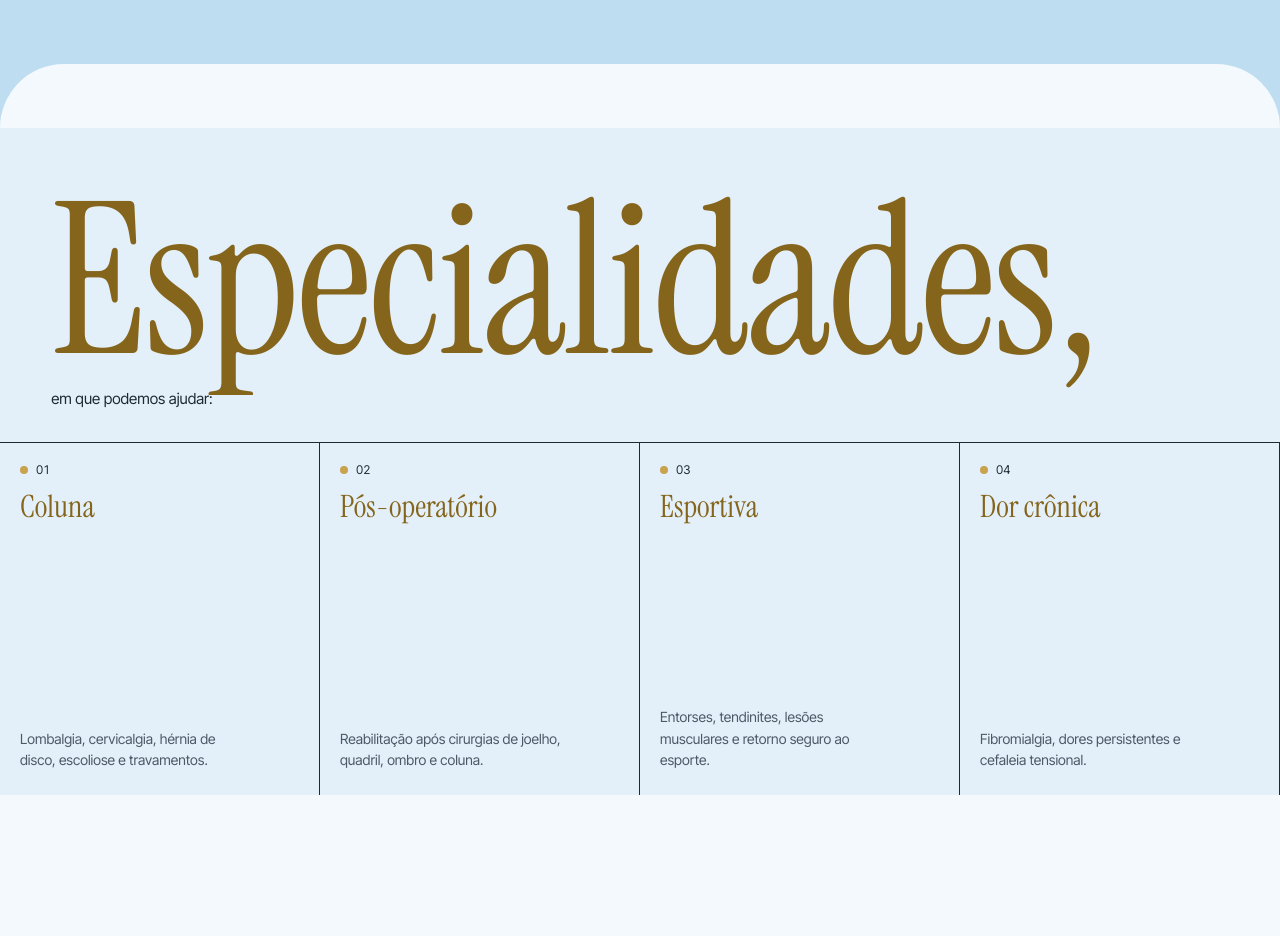
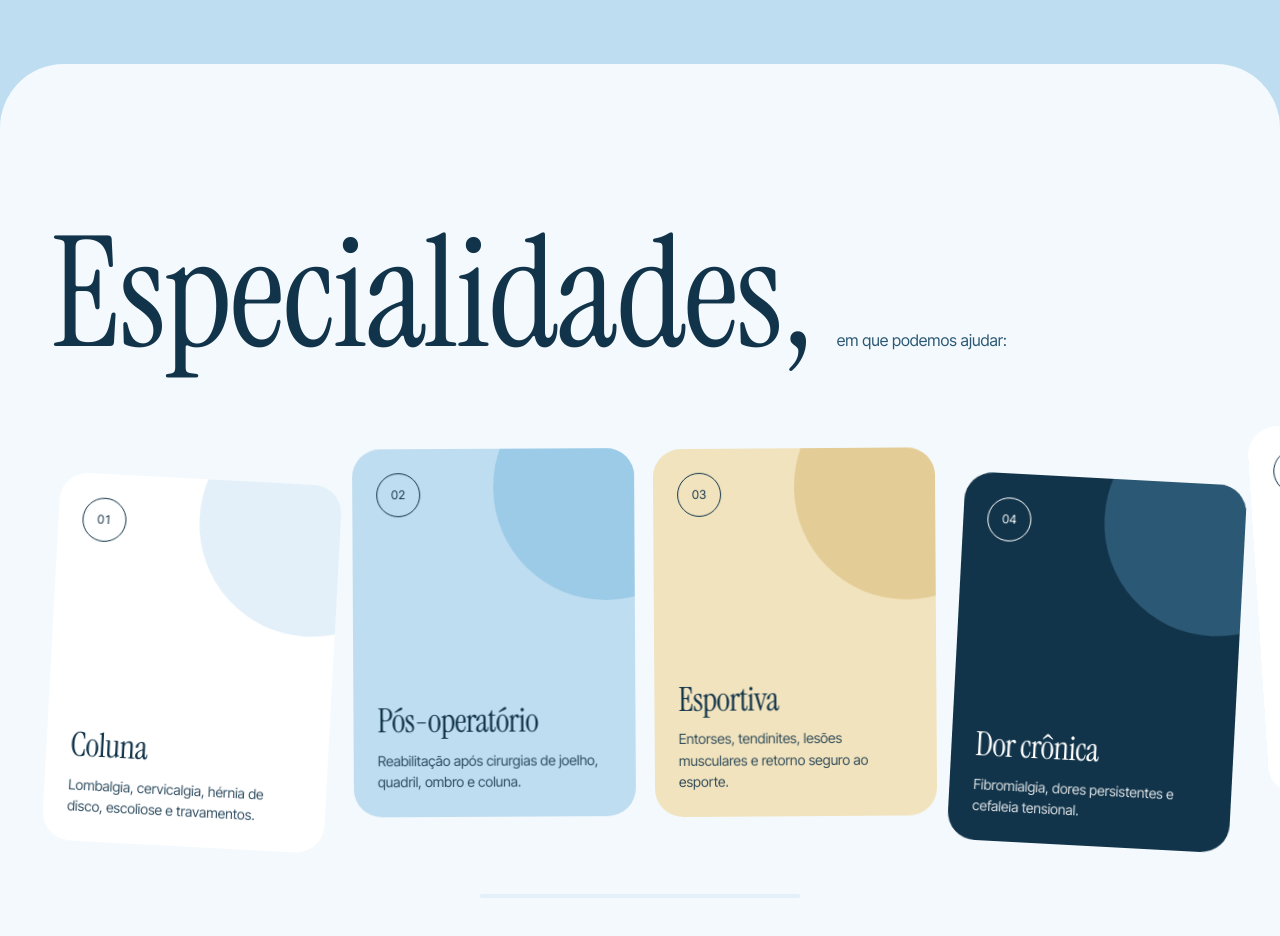
Before and after one commit to LuizFilipeAv/clinica-fisioterapia, a React (Vite) app: page / in a window 1280 px wide. Shown: the part 1340-2276 px from the top of the page. Built offline with nearby package versions, Linux system fonts and the light colour scheme.

Commit message:
feat: especialidades em cards coloridos que balançam no scroll horizontal

```diff
--- a/src/sections/Specialties.css
+++ b/src/sections/Specialties.css
@@ -1,118 +1,163 @@
+.specialties {
+  background: var(--blue-50);
+  overflow: clip;
+  padding-bottom: calc(var(--r-lg) + 48px);
+}
+
 .specialties__pin {
-  background: var(--blue-soft);
   display: flex;
   flex-direction: column;
+  justify-content: center;
+  gap: clamp(28px, 5vh, 56px);
+  min-height: 100svh;
+  padding: calc(var(--header-h) + 32px) 0 40px;
 }
 
 .specialties__head {
-  padding: clamp(40px, 7vh, 88px) var(--gutter) clamp(24px, 4vh, 48px);
+  display: flex;
+  flex-wrap: wrap;
+  align-items: baseline;
+  gap: 0.5rem 1.5rem;
+  padding: 0 var(--gutter);
 }
 .specialties__title {
-  font-size: clamp(2.6rem, 11vw, 10rem);
-  color: var(--gold-ink);
+  font-size: clamp(2.6rem, 8vw, 7rem);
+  color: var(--blue-900);
 }
 .specialties__sub {
-  margin-top: 0.5rem;
-  font-size: 0.95rem;
+  font-size: 1rem;
+  color: var(--blue-700);
 }
 
 .specialties__track {
   list-style: none;
   display: flex;
-  overflow: hidden;
-  border-top: 1px solid var(--ink);
+  gap: 20px;
+  width: max-content;
+  padding: 40px var(--gutter);
+  will-change: transform;
 }
 
 .specialty {
-  flex: 0 0 clamp(260px, 25vw, 360px);
-  overflow: hidden;
-  border-right: 1px solid var(--ink);
-  will-change: transform;
+  flex: 0 0 clamp(250px, 22vw, 320px);
 }
-.specialty__inner {
+.specialty__card {
   position: relative;
-  height: clamp(300px, 44vh, 440px);
+  height: clamp(320px, 46vh, 420px);
   display: flex;
   flex-direction: column;
-  padding: 18px 20px 24px;
+  padding: 24px;
+  border-radius: var(--r-md);
+  overflow: hidden;
   isolation: isolate;
+  background: var(--white);
+  color: var(--blue-900);
+  transition:
+    box-shadow var(--dur-slow) var(--ease-out),
+    scale var(--dur-slow) var(--ease-out);
 }
-.specialty__inner::before {
+/* Each card carries a soft circle that swells on hover */
+.specialty__card::before {
   content: '';
   position: absolute;
-  inset: 0;
   z-index: -1;
-  background: var(--blue);
-  transform: scaleY(0);
-  transform-origin: bottom;
-  transition: transform var(--dur-slow) var(--ease-out);
+  right: -30%;
+  top: -20%;
+  width: 80%;
+  aspect-ratio: 1;
+  border-radius: 50%;
+  background: var(--blue-100);
+  transition: scale var(--dur-slow) var(--ease-out);
 }
-.specialty:hover .specialty__inner::before {
-  transform: scaleY(1);
+.specialty__card:hover {
+  scale: 1.03;
+  box-shadow: var(--shadow-soft);
+}
+.specialty__card:hover::before {
+  scale: 1.6;
+}
+
+.specialty__card--1 {
+  background: var(--blue-200);
+}
+.specialty__card--1::before {
+  background: var(--blue-300);
+}
+.specialty__card--2 {
+  background: var(--gold-soft);
+}
+.specialty__card--2::before {
+  background: var(--gold);
+  opacity: 0.35;
+}
+.specialty__card--3 {
+  background: var(--blue-900);
+  color: var(--white);
+}
+.specialty__card--3::before {
+  background: var(--blue-700);
 }
 
 .specialty__num {
-  display: flex;
-  align-items: center;
-  gap: 0.5rem;
+  display: grid;
+  place-items: center;
+  width: 44px;
+  height: 44px;
+  border-radius: 50%;
+  border: 1px solid currentColor;
   font-size: 0.75rem;
   font-variant-numeric: tabular-nums;
 }
-.specialty__num::before {
-  content: '';
-  width: 8px;
-  height: 8px;
-  border-radius: 50%;
-  background: var(--gold);
-  transition: transform var(--dur-standard) var(--ease-out);
-}
-.specialty:hover .specialty__num::before {
-  transform: scale(1.6);
-}
 .specialty__title {
-  margin-top: 0.75rem;
-  font-family: var(--font-display);
-  font-size: clamp(1.9rem, 2.4vw, 2.5rem);
+  margin-top: auto;
+  font-size: clamp(2rem, 2.6vw, 2.6rem);
   line-height: 1;
-  color: var(--gold-ink);
-  transition: transform var(--dur-standard) var(--ease-out);
-}
-.specialty:hover .specialty__title {
-  transform: translateX(6px);
 }
 .specialty__text {
-  margin-top: auto;
+  margin-top: 0.75rem;
   font-size: 0.875rem;
-  color: var(--ink-soft);
+  opacity: 0.85;
   max-width: 28ch;
 }
 
-/* Tablet and phone: no pin, cards wrap into a grid */
+.specialties__progress {
+  align-self: center;
+  width: min(320px, 60%);
+  height: 4px;
+  border-radius: var(--r-pill);
+  background: var(--blue-100);
+  overflow: hidden;
+}
+.specialties__progress span {
+  display: block;
+  height: 100%;
+  background: var(--gold);
+  transform-origin: left;
+}
+
+/* Below desktop: no pin, a swipeable carousel */
 @media (max-width: 899px) {
+  .specialties__pin {
+    min-height: 0;
+  }
   .specialties__track {
-    display: grid;
-    grid-template-columns: repeat(2, 1fr);
+    width: auto;
+    overflow-x: auto;
+    scroll-snap-type: x mandatory;
+    scrollbar-width: none;
+    padding-block: 24px;
+  }
+  .specialties__track::-webkit-scrollbar {
+    display: none;
   }
   .specialty {
-    border-bottom: 1px solid var(--ink);
+    flex-basis: min(78vw, 320px);
+    scroll-snap-align: center;
   }
-  .specialty:nth-child(2n) {
-    border-right: 0;
+  .specialty__card {
+    height: 340px;
   }
-  .specialty__inner {
-    height: auto;
-    min-height: 220px;
+  .specialties__progress {
+    display: none;
   }
 }
-
-@media (max-width: 479px) {
-  .specialties__track {
-    grid-template-columns: 1fr;
-  }
-  .specialty {
-    border-right: 0;
-  }
-  .specialty__inner {
-    min-height: 180px;
-  }
-}
--- a/src/sections/Specialties.tsx
+++ b/src/sections/Specialties.tsx
@@ -12,26 +12,33 @@ export function Specialties() {
       const mm = gsap.matchMedia()
 
       mm.add('(prefers-reduced-motion: no-preference)', () => {
-        // Cards rise out of their row one after another.
-        gsap.from('.specialty__inner', {
-          yPercent: 100,
-          duration: DUR.standard * 1.3,
-          ease: EASE,
-          stagger: 0.08,
-          scrollTrigger: { trigger: '.specialties__track', start: 'top 85%', once: true },
-        })
+        // Cards rise and settle out of a fan.
+        gsap.fromTo(
+          '.specialty',
+          { y: 120, rotate: (i) => (i % 2 ? 8 : -6) },
+          {
+            y: 0,
+            rotate: 0,
+            duration: DUR.slow,
+            ease: EASE,
+            stagger: 0.06,
+            scrollTrigger: { trigger: '.specialties__track', start: 'top 90%', once: true },
+          },
+        )
       })
 
-      // Desktop: the section pins and vertical scroll drives the row sideways.
+      // Desktop: the section pins, vertical scroll drives the row sideways,
+      // and each card sways as it crosses the screen.
       mm.add('(min-width: 900px) and (prefers-reduced-motion: no-preference)', () => {
+        const pin = ref.current!.querySelector<HTMLElement>('.specialties__pin')!
         const track = ref.current!.querySelector<HTMLElement>('.specialties__track')!
-        const distance = () => track.scrollWidth - track.clientWidth
+        const distance = () => track.scrollWidth - pin.clientWidth
 
-        gsap.to(track.children, {
+        const slide = gsap.to(track, {
           x: () => -distance(),
           ease: 'none',
           scrollTrigger: {
-            trigger: '.specialties__pin',
+            trigger: pin,
             start: 'top top',
             end: () => `+=${distance()}`,
             pin: true,
@@ -39,6 +46,35 @@ export function Specialties() {
             invalidateOnRefresh: true,
           },
         })
+
+        gsap.utils.toArray<HTMLElement>('.specialty__card').forEach((card, i) => {
+          gsap.fromTo(
+            card,
+            { rotate: i % 2 ? 5 : -4, y: i % 2 ? 50 : -30 },
+            {
+              rotate: i % 2 ? -4 : 5,
+              y: i % 2 ? -30 : 50,
+              ease: 'none',
+              scrollTrigger: {
+                trigger: card,
+                containerAnimation: slide,
+                start: 'left right',
+                end: 'right left',
+                scrub: true,
+              },
+            },
+          )
+        })
+
+        gsap.fromTo(
+          '.specialties__progress span',
+          { scaleX: 0 },
+          {
+            scaleX: 1,
+            ease: 'none',
+            scrollTrigger: { trigger: pin, start: 'top top', end: () => `+=${distance()}`, scrub: true },
+          },
+        )
       })
     },
     { scope: ref },
@@ -55,14 +91,18 @@ export function Specialties() {
         <ol className="specialties__track">
           {specialties.map((item, i) => (
             <li key={item.title} className="specialty">
-              <div className="specialty__inner">
+              <article className={`specialty__card specialty__card--${i % 4}`}>
                 <span className="specialty__num">{String(i + 1).padStart(2, '0')}</span>
-                <h3 className="specialty__title">{item.title}</h3>
+                <h3 className="specialty__title display">{item.title}</h3>
                 <p className="specialty__text">{item.text}</p>
-              </div>
+              </article>
             </li>
           ))}
         </ol>
+
+        <div className="specialties__progress" aria-hidden="true">
+          <span />
+        </div>
       </div>
     </section>
   )
```
